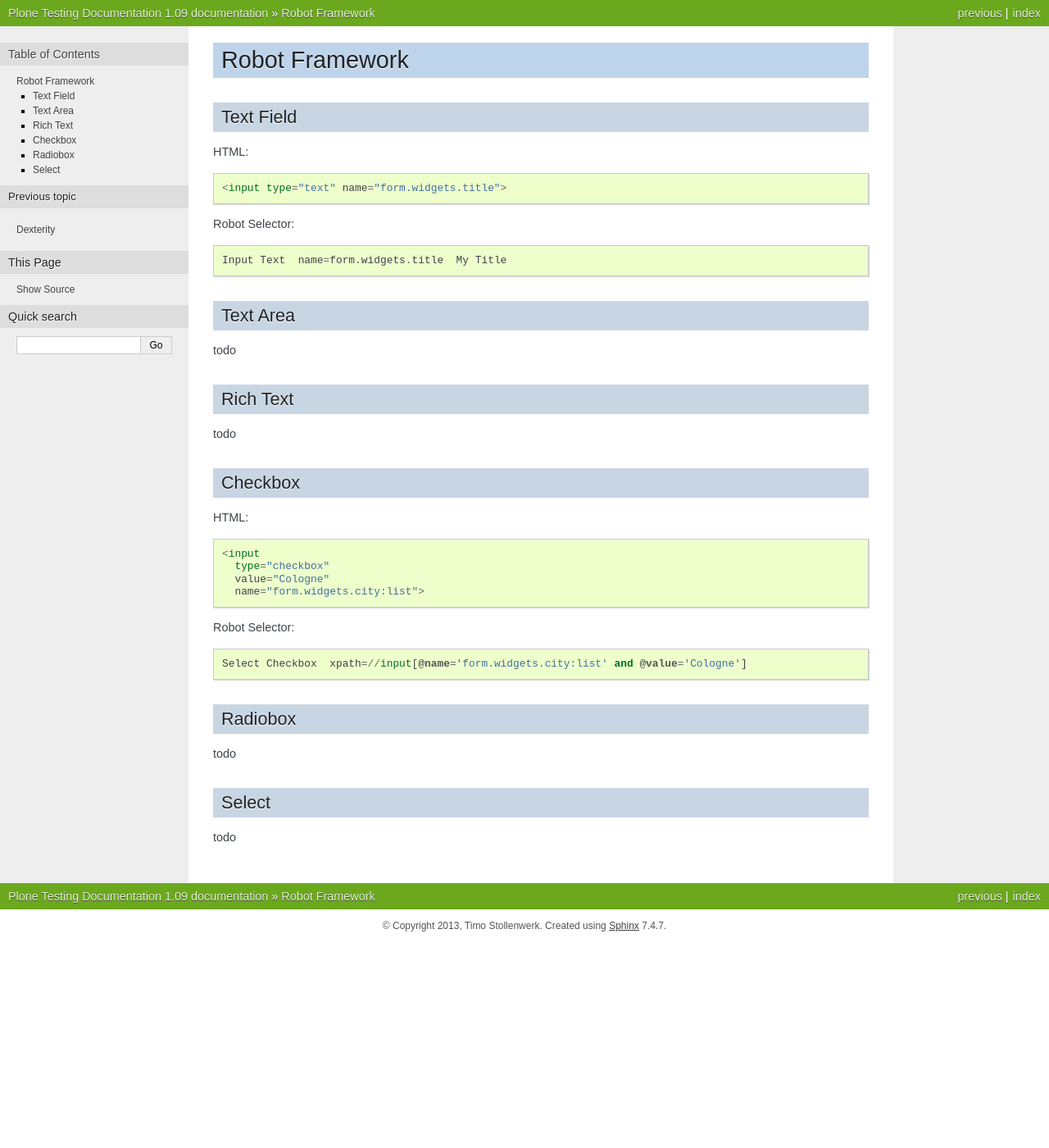
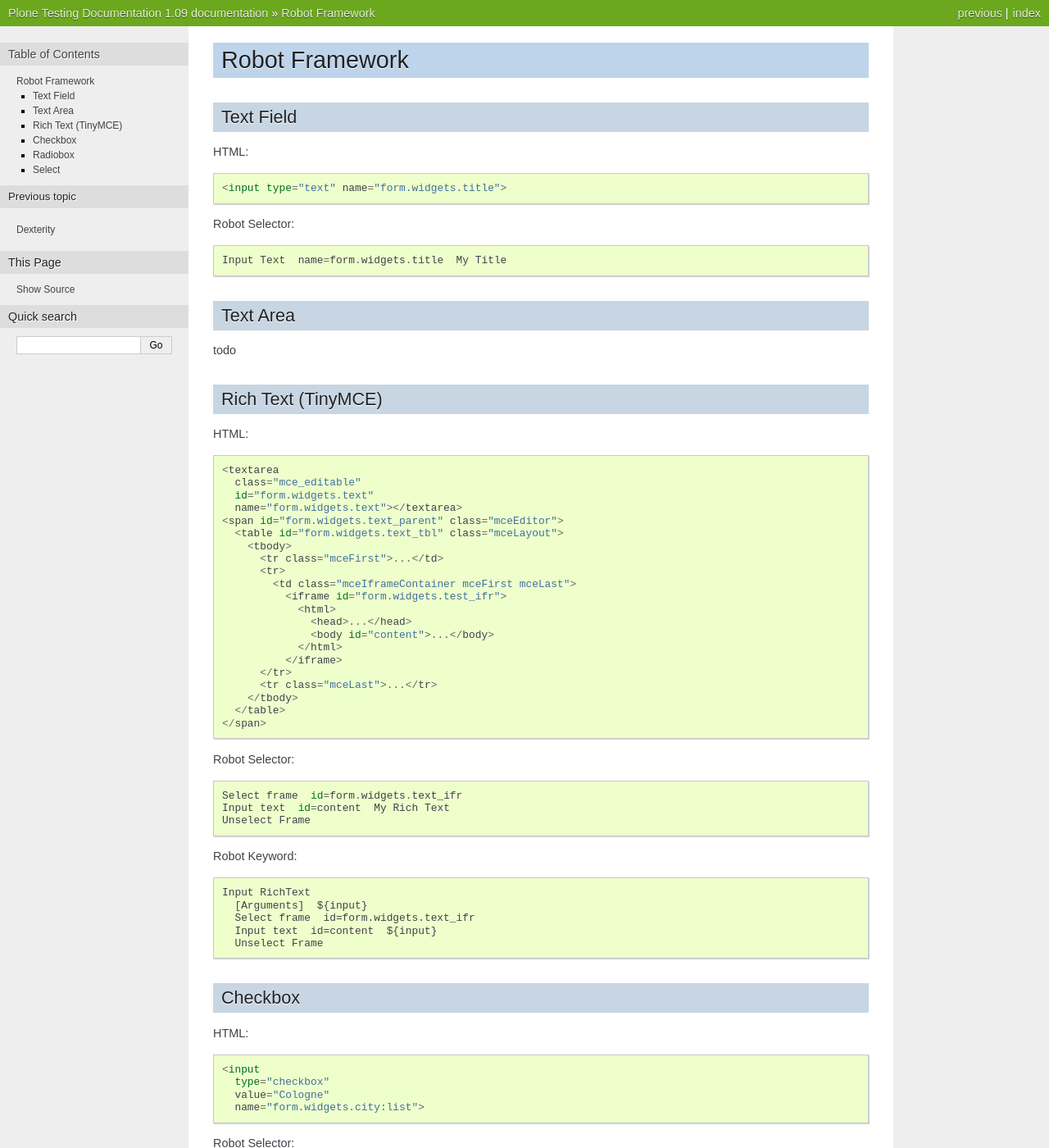
Before and after one commit to tisto/plone-testing-documentation, a Sphinx documentation site: the page built from docs/source/robot.rst, in a window 1280 px wide and 1400 px high. Shown: the whole window at 82% size. Built offline with Sphinx 7.4.7, drawn with Linux system fonts in a browser that asks for light colours.

Commit message:
RichText robot example added.

```diff
--- a/docs/source/robot.rst
+++ b/docs/source/robot.rst
@@ -19,10 +19,51 @@
 todo
 
 
-Rich Text
----------
+Rich Text (TinyMCE)
+-------------------
 
-todo
+HTML::
+
+  <textarea
+    class="mce_editable"
+    id="form.widgets.text"
+    name="form.widgets.text"></textarea>
+  <span id="form.widgets.text_parent" class="mceEditor">
+    <table id="form.widgets.text_tbl" class="mceLayout">
+      <tbody>
+        <tr class="mceFirst">...</td>
+        <tr>
+          <td class="mceIframeContainer mceFirst mceLast">
+            <iframe id="form.widgets.test_ifr">
+              <html>
+                <head>...</head>
+                <body id="content">...</body>
+              </html>
+            </iframe>
+        </tr>
+        <tr class="mceLast">...</tr>
+      </tbody>
+    </table>
+  </span>
+
+Robot Selector::
+
+  Select frame  id=form.widgets.text_ifr
+  Input text  id=content  My Rich Text
+  Unselect Frame
+
+Robot Keyword::
+
+  Input RichText
+    [Arguments]  ${input}
+    Select frame  id=form.widgets.text_ifr
+    Input text  id=content  ${input}
+    Unselect Frame
+
+
+.. more:
+
+    http://keeshink.blogspot.de/2013/03/robot-framework-testing-hints.html
 
 
 Checkbox
```
